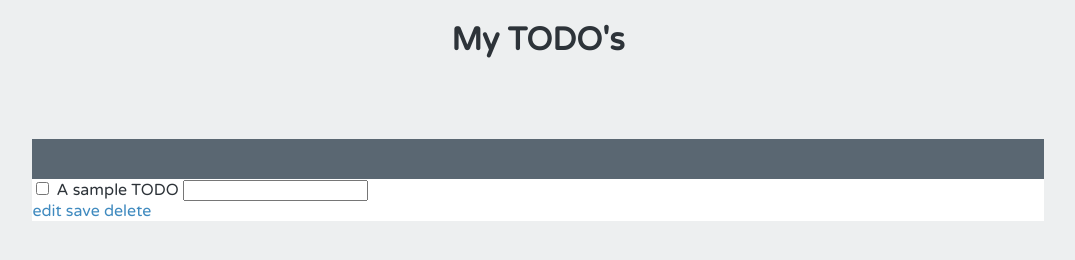
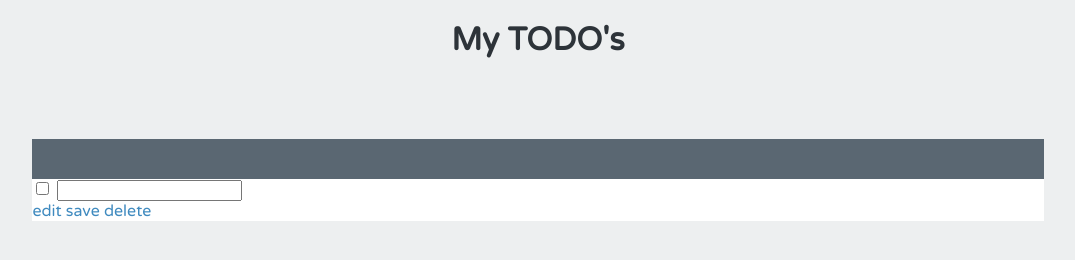
Before and after one commit to timoshka88/angular_todo, a plain HTML site: page index.html in a window 1280 px wide. Shown: the whole page, without its empty margins (102-1177 px from the left). Drawn offline with nearby package versions, Linux system fonts and the light colour scheme.

Commit message:
added the todo.name to the html of the app in the label tag

```diff
--- a/index.html
+++ b/index.html
@@ -19,7 +19,7 @@
 		<div ng-controller ="mainCtrl" class="list">
 
 			<input ng-model="todo.completed" type="checkbox"></input>
-			<label class="editing-label">A sample TODO</label>
+			<label class="editing-label">{{todo.name}}</label>
 			<input ng-model="todo.name" class="editing-label" type="text"></input>
 
 			<div class="actions">
```
